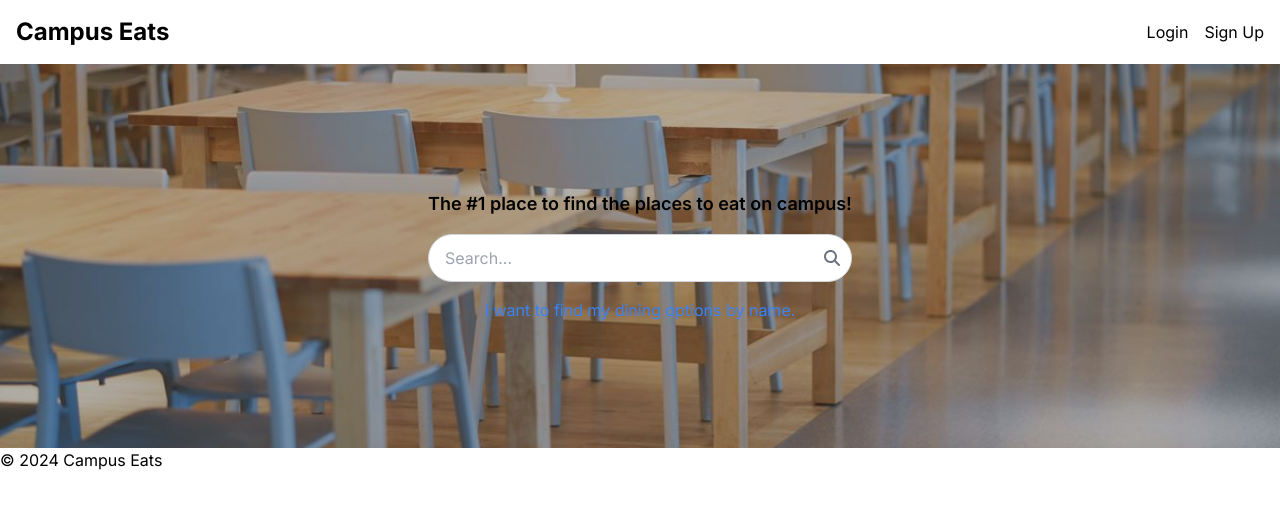
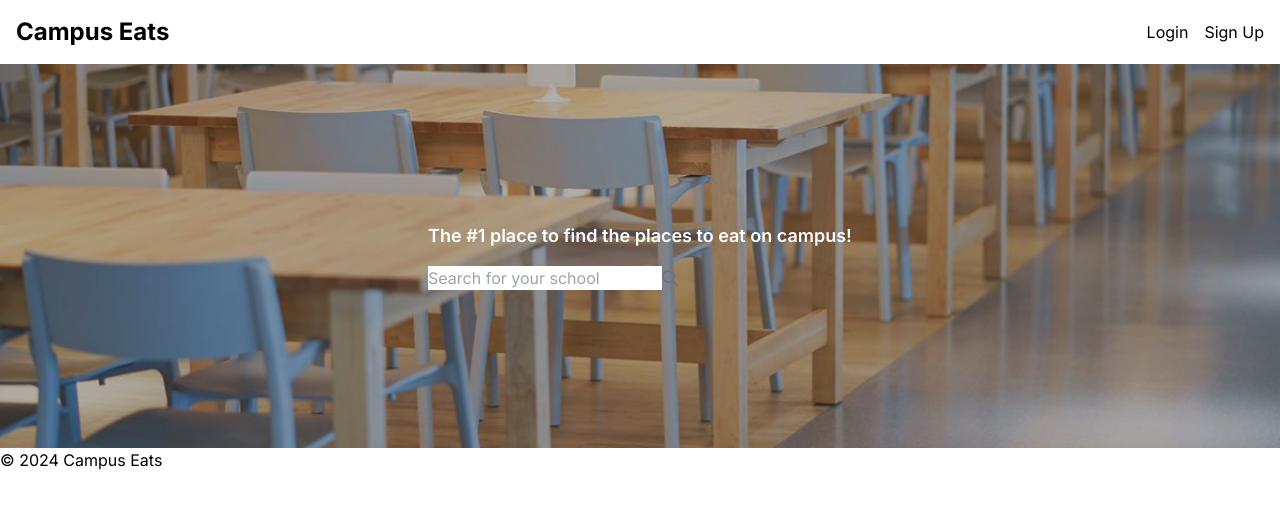
Before and after one commit to adarsh249/campus-eats, a Next.js app in the folder campus-eats/: page / in a window 1280 px wide. Shown: the top 508 px of the page. Built offline with nearby package versions, Linux system fonts and the light colour scheme.

Commit message:
why is css so difficult

```diff
--- a/campus-eats/src/app/components/landing/Search.tsx
+++ b/campus-eats/src/app/components/landing/Search.tsx
@@ -88,30 +88,31 @@ export default function Search() {
 
     return (
         <section role="search" className="flex flex-col justify-center items-center text-center space-y-4 p-4 relative">
-          <p className="text-lg font-semibold text-black-700">
+          <p className="text-lg font-semibold text-white">
             The #1 place to find the places to eat on campus!
           </p>
           <form action="/search" method="get" className="flex items-center w-full max-w-md relative">
             <input
-              className="flex-1 p-3 pl-4 pr-10 rounded-full h-12 border border-gray-300 focus:outline-none focus:ring-2 focus:ring-blue-500"
+              className=""
               type="search"
               id="search"
               name="query"
-              placeholder="Search..."
+              placeholder={placeholder}
               value={inputValue}
               onChange={handleInputChange}
               onFocus={handleInputFocus}
               onBlur={handleInputBlur}
             />
-            <button type="submit" className="absolute right-3 top-1/2 transform -translate-y-1/2">
+            <button type="submit" className="">
               <FontAwesomeIcon icon={faSearch} className="text-gray-500" />
             </button>
           </form>
+          {/*
           <a href="/" onClick={handleLinkClick} className="text-blue-500 hover:underline">
             {searchLinkText}
-          </a>
+          </a>*/}
           {showDropdown && (
-            <ul className="absolute top-full mt-2 w-full max-w-md bg-white border border-gray-300 rounded-md shadow-lg overflow-y-auto max-h-60">
+                <ul className="">
                     {filteredUniversities.map((uni) => (
                         <li key={uni.id} className="p-2 hover:bg-gray-100">
                             <a
```
Lines whose indentation alone changed are shown as unchanged.
